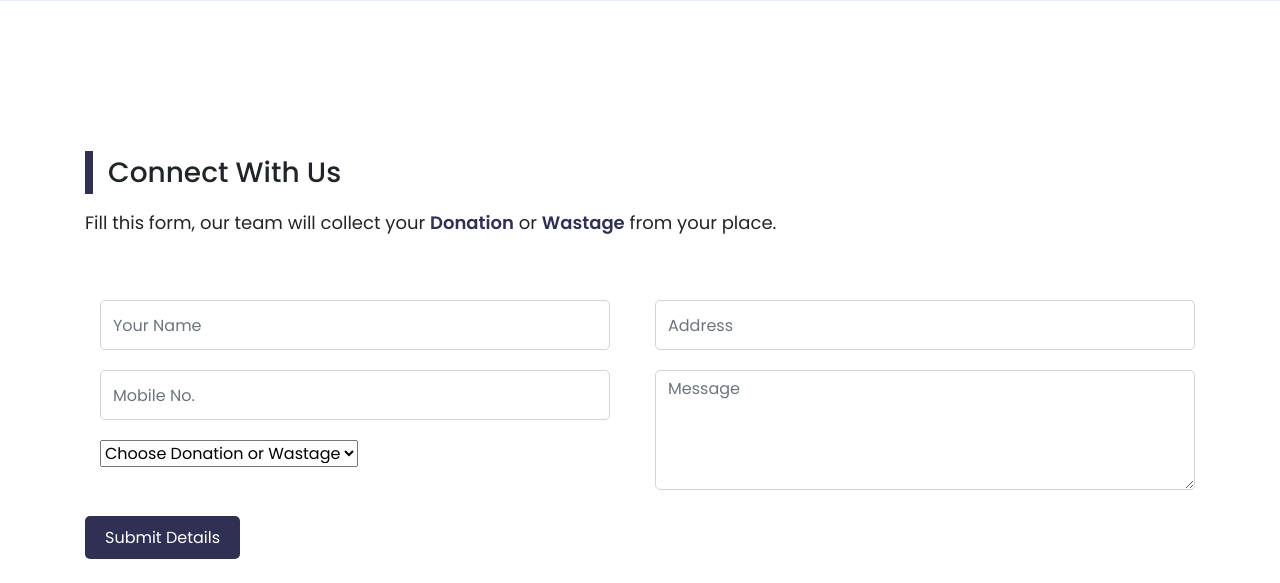
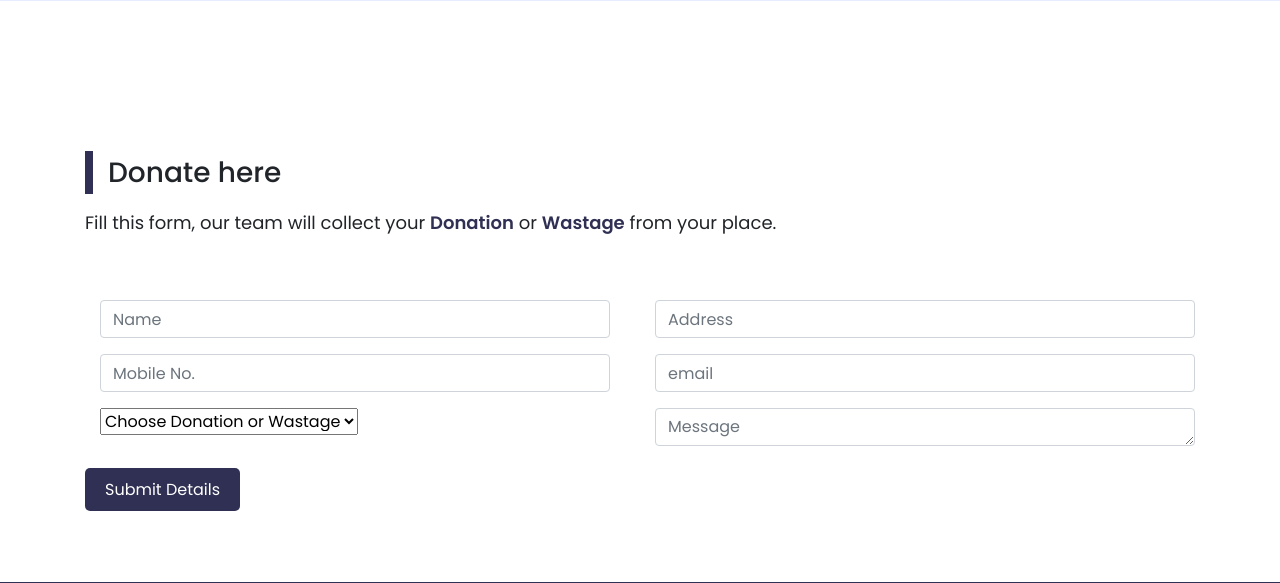
Before and after one commit to saniyanande/Donation-Website, a Django app: template registration/app1/templates/home.html in a window 1280 px wide. Shown: the part 3551-4134 px from the top of the page. Run offline with Django 4.2, Linux system fonts and the light colour scheme; the template is opened without the code that fills it, so the values that code supplies are empty.

Commit message:
changes done

```diff
--- a/registration/app1/templates/home.html
+++ b/registration/app1/templates/home.html
@@ -2,23 +2,11 @@
 <html lang="en">
 
 <head>
-    <!-- <script>
-        document.querySelectorAll('.image-container img').forEach(image => {
-    image.onclick = () => {
-        document.querySelector('.pop-image').style.display = 'block';
-        document.querySelector('.pop-image img').src = image.getAttribute('src');
-    }
-});
 
-document.querySelector('.pop-image span').onclick = () => {
-    document.querySelector('.pop-image').style.display = 'none';
-}
-
-        </script> -->
     <meta charset="UTF-8">
     <meta http-equiv="X-UA-Compatible" content="IE=edge">
     <meta name="viewport" content="width=device-width, initial-scale=1.0">
-    <title>Code Convent Foundation
+    <title>Donately
     </title>
     <link rel="stylesheet" href="/static/style.css">
     <link rel="stylesheet" href="/static/responsive.css">
@@ -36,7 +24,7 @@
         <header>
             <div class="container">
                 <nav class="navbar navbar-expand-lg navbar-dark">
-                    <a class="navbar-brand" href="#home">Code Convent Foundation</a>
+                    <a class="navbar-brand" href="#home">Donately</a>
                     <button class="navbar-toggler" type="button" data-toggle="collapse"
                         data-target="#navbarSupportedContent" aria-controls="navbarSupportedContent"
                         aria-expanded="false" aria-label="Toggle navigation">
@@ -218,10 +206,11 @@
     </section>
 
         <!-- Contact Section -->
+        <form onsubmit="sendEmail(); reset(); return false;">
         <section class="contact-section" id="contact">
             <div class="container">
                 <div class="heading">
-                    <h2>Connect With Us</h2>
+                    <h2>Donate here</h2>
                     <p>Fill this form, our team will collect your <span>Donation</span> or <span>Wastage</span> from your place.</p>
                 </div>
                 <div class="row">
@@ -233,12 +222,12 @@
                                         <div class="col-lg-6">
                                             <div class="col-lg-12">
                                                 <div class="form-group">
-                                                    <input type="text" class="form-control" placeholder="Your Name">
+                                                    <input type="text" id="Name" class="form-control" placeholder="Name">
                                                 </div>
                                             </div>
                                             <div class="col-lg-12">
                                                 <div class="form-group">
-                                                    <input type="text" class="form-control" placeholder="Mobile No.">
+                                                    <input type="text" id="Mobno" class="form-control" placeholder="Mobile No.">
                                                 </div>
                                             </div>
                                             <div class="col-lg-12">
@@ -258,10 +247,13 @@
                                         </div>
                                         <div class="col-lg-6">
                                             <div class="form-group">
-                                                <input type="text" class="form-control" placeholder="Address">
+                                                <input type="text" id="Address" class="form-control" placeholder="Address">
                                             </div>
                                             <div class="form-group">
-                                                <textarea class="form-control" name="text" id="" cols="90" rows="1" placeholder="Message"></textarea>
+                                                <input type="text" id="email" class="form-control" placeholder="email">
+                                            </div>
+                                            <div class="form-group">
+                                                <textarea class="form-control" name="text" id="Message" cols="90" rows="1" placeholder="Message"></textarea>
                                             </div>
                                         </div>
                                         <div class="col-md-12 mt-3">
@@ -275,6 +267,7 @@
                 </div>
             </div>
         </section>
+    </form>
 
     <footer>
         <div class="container">
@@ -318,5 +311,25 @@
     </footer>
 
     <script src="js/script.js"></script>
+    <script src="https://smtpjs.com/v3/smtp.js"></script>
+    <script>
+        function sendEmail(){
+            Email.send({
+            Host : "smtp.gmail.com",
+            Username : "donately23@gmail.com",
+            Password : "daan@2$25",
+            To : 'tedx363@gmail.com',
+            From : document.getElementById("email").value,
+            Subject : "Acknowledgement for your kind Donation!",
+            Body : "Name: " + document.getElementById("Name").value
+            + "<br> Email: " + document.getElementById("email").value
+            + "<br> Address: " + document.getElementById("Address").value
+            + "<br> Mobile No.: " + document.getElementById("Mobno").value
+            + "<br> Message: " + document.getElementById("Message").value
+        }).then(
+            message => alert("Message Sent Successfully!")
+    );
+        }
+    </script>
 </body>
 </html>
--- a/registration/app1/templates/signup.html
+++ b/registration/app1/templates/signup.html
@@ -153,7 +153,7 @@
         <input type="password" placeholder="Password" id="password1" name="password1">
 
 
-        <label for="password2">Confrom Password</label>
+        <label for="password2">Confirm Password</label>
         <input type="password" placeholder="Confrom Password" id="password2" name="password2">
         <button type="submit">Signup</button>
 
--- a/registration/registration/urls.py
+++ b/registration/registration/urls.py
@@ -14,16 +14,13 @@
     2. Add a URL to urlpatterns:  path('blog/', include('blog.urls'))
 """
 from django.contrib import admin
-from django.urls import include, path
+from django.urls import path
 from app1 import views
 
 urlpatterns = [
-    # path('',home , name="homepage"),
-    path("admin/", admin.site.urls),
-    path('signup/', views.signup , name='signup'),
-    path('login/', views.login, name='login'),
-    path('home/', views.home, name='home'),
+    path('admin/', admin.site.urls),
+    path('', views.home, name='home'),
+    path('signup/', views.signup, name='signup'),
+    path('login/', views.login_view, name='login'),
     path('logout/', views.logout, name='logout'),
-
-
 ]
```
Also changed, not shown: registration/app1/views.py (+20 -29 lines), registration/db.sqlite3.
